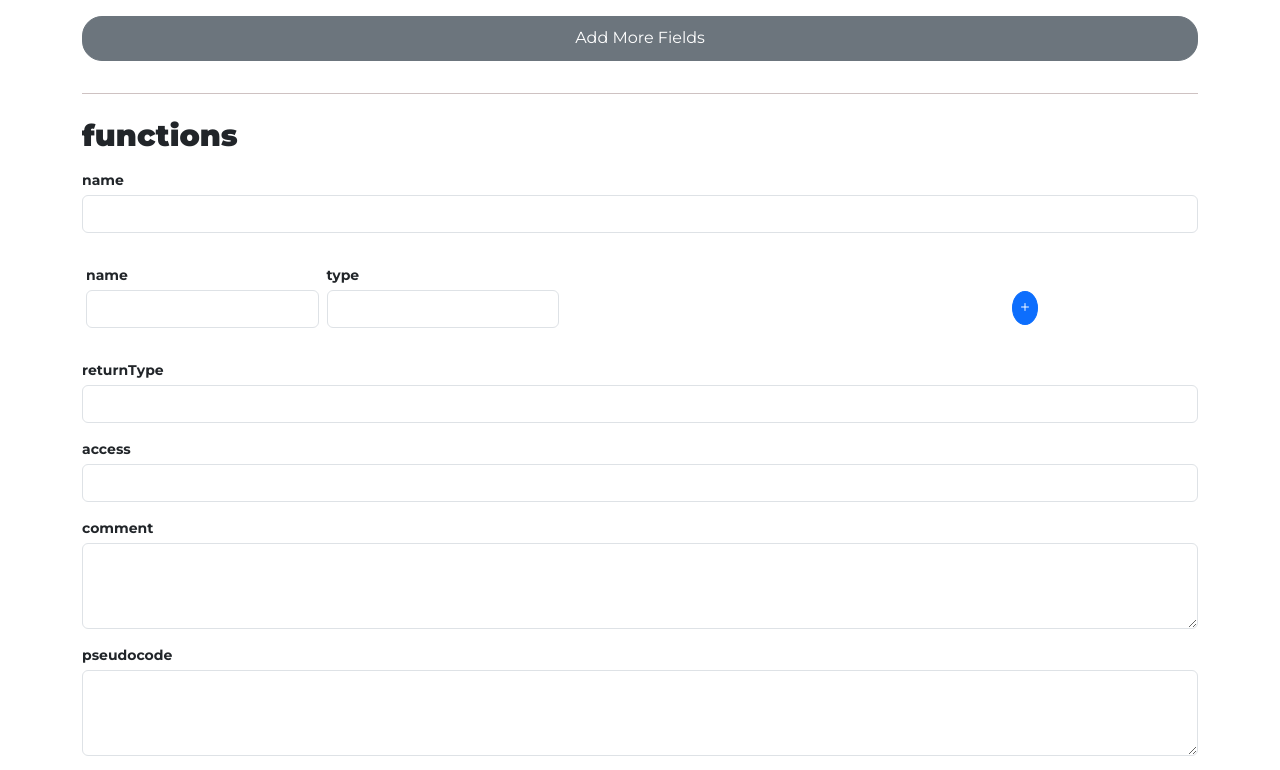
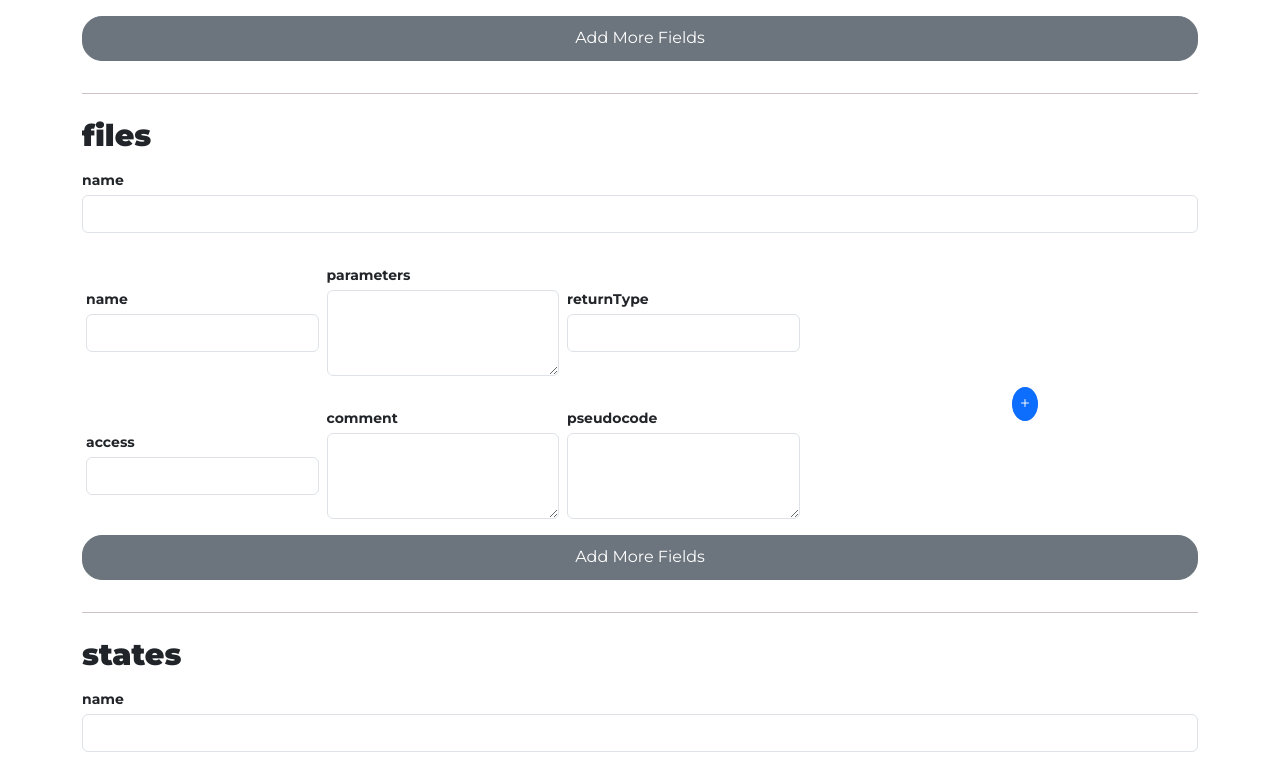
Before and after one commit to darcy-bcit/assignment-starter, a React (Create React App) app in the folder frontend/: page / in a window 1280 px wide. Shown: the part 1298-2068 px from the top of the page. Built offline with nearby package versions, Linux system fonts and the light colour scheme.

Commit message:
added functions to structure the body and pseudocode sections of the design document

```diff
--- a/frontend/src/components/generator.js
+++ b/frontend/src/components/generator.js
@@ -59,18 +59,102 @@ const Generator = () => {
     //FILES thing????
 
 
-    const [functions, setFunctions] = useState([
-        { name: 'name', type: 'text', value: '' },  // Simple key-value pairs
-        { name: 'parameters', type: 'multiple', children:[
-            { name: 'name', type: 'text', value: '', isSingle: false },
-            { name: 'type', type: 'text', value: '', isSingle: false }
-        ] },
-        { name: 'returnType', type: 'text', value: '' },
-        { name: 'access', type: 'text', value: '' },
-        { name: 'comment', type: 'textarea', value: '' },
-        { name: 'pseudocode', type: 'textarea', value: '' },
+    // const [functions, setFunctions] = useState([
+    //     { name: 'name', type: 'text', value: '' },  // Simple key-value pairs
+    //     { name: 'parameters', type: 'multiple', children:[
+    //         { name: 'name', type: 'text', value: '', isSingle: false },
+    //         { name: 'type', type: 'text', value: '', isSingle: false }
+    //     ] },
+    //     { name: 'returnType', type: 'text', value: '' },
+    //     { name: 'access', type: 'text', value: '' },
+    //     { name: 'comment', type: 'textarea', value: '' },
+    //     { name: 'pseudocode', type: 'textarea', value: '' },
 
+    // ]);
+
+
+    const [files, setFiles] = useState([
+        { name: 'name', type: 'text', value: '' }, // single file name field
+        {
+            name: 'functions',
+            type: 'multiple', // Multiple functions per file
+            children: [
+                { name: 'name', type: 'text', value: '' },
+                { name: 'parameters', type: 'multiple', children: [ // multiple parameters
+                    { name: 'name', type: 'text', value: '' },
+                    { name: 'type', type: 'text', value: '' },
+                ]},
+                { name: 'returnType', type: 'text', value: '' },
+                { name: 'access', type: 'text', value: '' },
+                { name: 'comment', type: 'textarea', value: '' },
+                { name: 'pseudocode', type: 'textarea', value: '' },
+            ]
+        }
     ]);
+
+
+
+
+
+    const restructureFiles = (files) => {
+        const fileNameEntry = files.find(f => f.name === 'name');
+        const functionsEntry = files.find(f => f.name === 'functions');
+
+        return [{
+            name: fileNameEntry?.value || "",
+            functions: functionsEntry?.children ? [{
+                name: functionsEntry.children.find(child => child.name === 'name')?.value || "",
+                parameters: (() => {
+                    const paramEntry = functionsEntry.children.find(child => child.name === 'parameters');
+                    if (!paramEntry || !paramEntry.children) return [];
+                    let params = [];
+                    for (let i = 0; i < paramEntry.children.length; i += 2) {
+                        params.push({
+                            name: paramEntry.children[i]?.value || "",
+                            type: paramEntry.children[i + 1]?.value || "",
+                        });
+                    }
+                    return params;
+                })(),
+                returnType: functionsEntry.children.find(child => child.name === 'returnType')?.value || "",
+                access: functionsEntry.children.find(child => child.name === 'access')?.value || "",
+                comment: functionsEntry.children.find(child => child.name === 'comment')?.value || "",
+                pseudocode: functionsEntry.children.find(child => child.name === 'pseudocode')?.value || "",
+            }] : []
+        }];
+    };
+
+
+
+
+
+
+
+
+
+
+
+
+
+
+
+
+
+
+
+
+
+
+
+
+
+
+
+
+
+
+
+
 
     const [states, setStates] = useState([
         { name: 'name', type: 'text', value: '' },
@@ -126,47 +210,91 @@ const Generator = () => {
 
 
     const [pseudocode, setPseudocode] = useState([
-        { name: 'Function', type: 'text', value: '' },
-        { name: 'Pseudocode', type: 'textarea', value: '' },
+        { name: 'functionname', type: 'text', value: '' },
+        { name: 'parameters', type: 'multiple', children: [
+            { name: 'parameter', type: 'text', value: '' },
+            { name: 'type', type: 'text', value: '' },
+            { name: 'description', type: 'text', value: '' }
+        ]},
+        { name: 'return', type: 'multiple', children: [
+            { name: 'value', type: 'text', value: '' },
+            { name: 'reason', type: 'text', value: '' }
+        ]},
+        { name: 'pseudocode', type: 'textarea', value: '' },
     ]);
+
 
 
 
     //change the structure of the data from [{ name: '', type: '', value: '' }] to [{the_element_name: the element_value}]
     const restructure = (data) => {
+        if (!data || data.length === 0) return "";
+
         if (data.length === 1 && data[0].type !== 'multiple') {
-            return data[0].value || "";  // ✅ Ensure single-value fields remain simple strings
+            return data[0].value || "";
         }
 
         return data.reduce((acc, ele) => {
             if (ele?.type === 'multiple') {
-                if (ele.name === 'transitions') {
-                    // ✅ Handle transitions properly
+                if (ele.name === 'functions') {
+                    acc[ele.name] = (ele.children || []).map(func => {
+                        if (!func.children || func.children.length === 0) return null;
+
+                        const parametersField = func.children.find(child => child.name === 'parameters');
+                        const parametersList = parametersField?.children || [];
+
+                        const formattedParameters = [];
+                        for (let i = 0; i < parametersList.length; i += 2) {
+                            formattedParameters.push({
+                                name: parametersList[i]?.value || "",
+                                type: parametersList[i + 1]?.value || ""
+                            });
+                        }
+
+                        return {
+                            name: func.children?.find(child => child.name === 'name')?.value || "",
+                            parameters: formattedParameters,
+                            returnType: func.children?.find(child => child.name === 'returnType')?.value || "",
+                            access: func.children?.find(child => child.name === 'access')?.value || ""
+                        };
+                    }).filter(func => func !== null);
+                }
+
+                // ✅ CORRECTED THIS PART SPECIFICALLY:
+                else if (['arguments', 'settings', 'context'].includes(ele.name)) {
                     acc[ele.name] = [];
-                    for (let i = 0; i < ele.children.length; i += 2) {
+
+                    for (let i = 0; i < ele.children.length; i += 3) {
+                        acc[ele.name].push({
+                            field: ele.children[i]?.value || "",
+                            type: ele.children[i + 1]?.value || "",
+                            description: ele.children[i + 2]?.value || "",
+                        });
+                    }
+                }
+
+                else if (ele.name === 'parameters') {
+                    acc[ele.name] = [];
+                    for (let i = 0; i < (ele.children || []).length; i += 2) {
+                        acc[ele.name].push({
+                            name: ele.children[i]?.value || "",
+                            type: ele.children[i + 1]?.value || ""
+                        });
+                    }
+                }
+
+                else if (ele.name === 'transitions') {
+                    acc[ele.name] = [];
+                    for (let i = 0; i < (ele.children || []).length; i += 2) {
                         acc[ele.name].push({
                             to: ele.children[i]?.value || "",
                             function: ele.children[i + 1]?.value || ""
                         });
                     }
-                } else if (ele.name === 'parameters') {
-                    // ✅ Fix parameters: Extract `name` and `type` correctly
-                    acc[ele.name] = [];
-                    for (let i = 0; i < ele.children.length; i += 2) {
-                        acc[ele.name].push({
-                            name: ele.children[i]?.value || "",
-                            type: ele.children[i + 1]?.value || ""
-                        });
-                    }
-                } else if (['arguments', 'settings', 'context'].includes(ele.name)) {
-                    // ✅ Ensure child has `children` before accessing indexes
-                    acc[ele.name] = ele.children.map(child => ({
-                        field: child.children?.[0]?.value || "",
-                        type: child.children?.[1]?.value || "",
-                        description: child.children?.[2]?.value || ""
-                    }));
-                } else {
-                    acc[ele.name] = ele.children.map(child => ({
+                }
+
+                else {
+                    acc[ele.name] = (ele.children || []).map(child => ({
                         name: child.value || "",
                         type: child.value || ""
                     }));
@@ -177,6 +305,60 @@ const Generator = () => {
             return acc;
         }, {});
     };
+
+
+
+    const restructurePseudocode = (data) => {
+        if (!data || data.length === 0) return [];
+
+        const functionNameEntry = data.find(ele => ele.name === 'functionname');
+        const pseudocodeEntry = data.find(ele => ele.name === 'pseudocode');
+
+        const parametersEntry = data.find(ele => ele.name === 'parameters');
+        const parametersList = parametersEntry?.children || [];
+
+        const returnEntry = data.find(ele => ele.name === 'return');
+        const returnList = returnEntry?.children || [];
+
+        const parameters = [];
+        for (let i = 0; i < parametersEntry?.children.length; i += 3) {  // ✅ increment by 3
+            parameters.push({
+                parameter: parametersEntry.children[i]?.value || "",
+                type: parametersEntry.children[i + 1]?.value || "",
+                description: parametersEntry.children[i + 2]?.value || ""
+            });
+        }
+
+        const returns = [];
+        for (let i = 0; i < (data.find(ele => ele.name === 'return')?.children?.length || 0); i += 2) {
+            returns.push({
+                value: data.find(ele => ele.name === 'return').children[i]?.value || "",
+                reason: data.find(ele => ele.name === 'return').children[i + 1]?.value || ""
+            });
+        }
+
+        return {
+            functionname: functionNameEntry?.value || "",
+            parameters: parameters,
+            return: returns,
+            pseudocode: pseudocodeEntry?.value || ""
+        };
+    };
+
+
+
+
+
+
+
+
+
+
+
+
+
+
+
 
 
 
@@ -191,17 +373,19 @@ const Generator = () => {
 
     //save the states in an object then dump it for yaml
     const generateYaml = () => {
+
         const formattedData = {
             language: restructure(language),
             projectName: restructure(projectName),
             types: [restructure(types)],
-            functions: [restructure(functions)],
+            files: restructureFiles(files),
             states: [restructure(states)],
             titlePage: restructure(titlePage),
             body : [
                 {
                 purpose: restructure(purpose),
-                dataTypes: [restructure(dataTypes)]
+                dataTypes: [restructure(dataTypes)],
+                pseudocode: [restructurePseudocode(pseudocode)]
 
             }
         ]
@@ -232,7 +416,12 @@ const Generator = () => {
 
                 <FormSection data={settings} name={"Settings"} duplicate={(val) => setSettings(val)} />
 
-                <FormSection data={functions} name={"functions"} duplicate={(val) => setFunctions(val)} />
+                {/* <FormSection data={functions} name={"functions"} duplicate={(val) => setFunctions(val)} /> */}
+
+                <FormSection data={files} name={"files"} duplicate={(val) => setFiles(val)} />
+
+
+
 
                 <FormSection data={states} name={"states"} duplicate={(val) => setStates(val)} />
 
@@ -250,6 +439,7 @@ const Generator = () => {
 
 
                 <div className="my-2">
+
                     <button onClick={generateYaml} className="btn btn-primary w-100 bold button-gen"> Generate</button>
                 </div>
                 {/* </div>
@@ -261,4 +451,6 @@ const Generator = () => {
     );
 };
 
+
+
 export default Generator;
```
